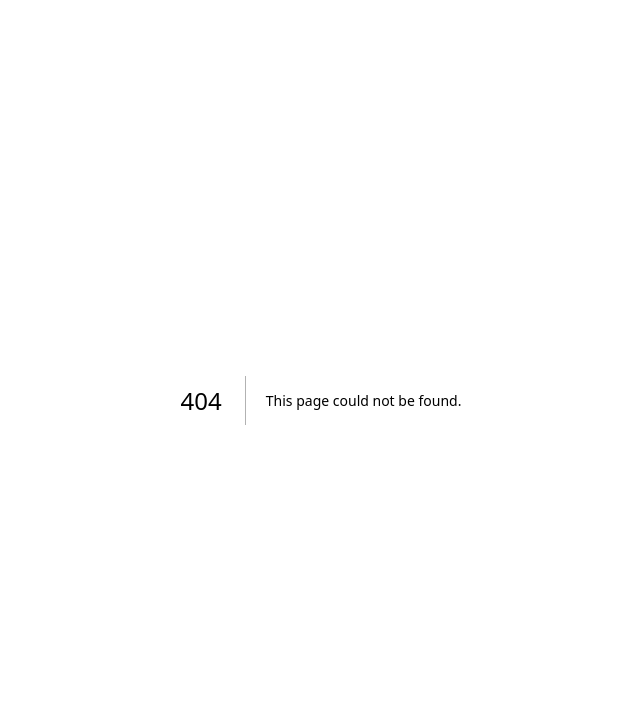
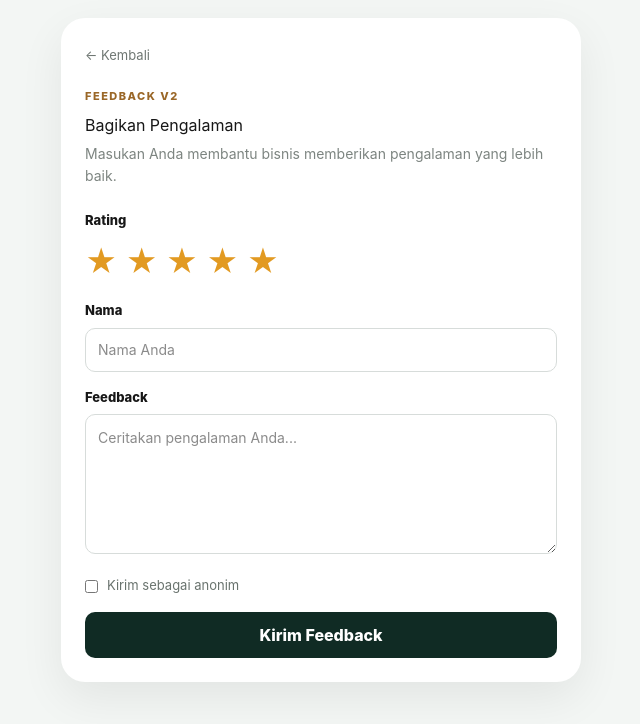
Before and after one commit to ulasantokogle-max/ulasantoko-review-card, a Next.js app: page /lp/1/feedback in a window 1280 px wide. Before the commit this address had no page. Shown: the top 724 px of the page, without its empty margins (319-959 px from the left). Built offline with nearby package versions, Linux system fonts and the light colour scheme.

Commit message:
feat(v2): add standalone feedback page

```diff
--- /dev/null
+++ b/app/lp/[slug]/feedback/page.tsx
@@ -0,0 +1,79 @@
+"use client";
+
+import { FormEvent, useState } from "react";
+
+export default function FeedbackPage({ params }: { params: { slug: string } }) {
+  const slug = params.slug.toUpperCase();
+  const [rating, setRating] = useState(5);
+  const [name, setName] = useState("");
+  const [message, setMessage] = useState("");
+  const [anonymous, setAnonymous] = useState(false);
+  const [status, setStatus] = useState("");
+  const [loading, setLoading] = useState(false);
+
+  async function submit(event: FormEvent<HTMLFormElement>) {
+    event.preventDefault();
+    setLoading(true);
+    setStatus("");
+    try {
+      const response = await fetch("/api/v2/feedback", {
+        method: "POST",
+        headers: { "content-type": "application/json" },
+        body: JSON.stringify({ lp_slug: slug, rating, customer_name: name, message, is_anonymous: anonymous }),
+      });
+      const payload = await response.json();
+      setStatus(response.ok ? "✓ Terima kasih. Feedback Anda sudah diterima." : payload.message ?? "Feedback gagal dikirim.");
+      if (response.ok) {
+        setMessage("");
+        setName("");
+      }
+    } catch {
+      setStatus("Tidak dapat mengirim feedback.");
+    } finally {
+      setLoading(false);
+    }
+  }
+
+  return (
+    <main style={{ minHeight: "100vh", padding: 18, background: "#f3f6f4", fontFamily: "Inter,system-ui,sans-serif" }}>
+      <section style={{ maxWidth: 520, margin: "0 auto", background: "white", borderRadius: 24, padding: 24, boxShadow: "0 16px 45px rgba(0,0,0,.07)" }}>
+        <a href={`/lp/${slug}`} style={{ color: "#6f7773", textDecoration: "none", fontSize: 13 }}>← Kembali</a>
+        <div style={{ marginTop: 22, fontSize: 11, fontWeight: 800, letterSpacing: 1.5, color: "#9a6728" }}>FEEDBACK V2</div>
+        <h1 style={{ margin: "8px 0 6px" }}>Bagikan Pengalaman</h1>
+        <p style={{ color: "#7d8581", lineHeight: 1.6, fontSize: 14 }}>Masukan Anda membantu bisnis memberikan pengalaman yang lebih baik.</p>
+
+        <form onSubmit={submit} style={{ display: "grid", gap: 16, marginTop: 24 }}>
+          <div>
+            <div style={{ fontSize: 13, fontWeight: 800, marginBottom: 8 }}>Rating</div>
+            <div style={{ display: "flex", gap: 8 }}>
+              {[1, 2, 3, 4, 5].map((value) => (
+                <button key={value} type="button" onClick={() => setRating(value)} aria-label={`${value} bintang`} style={{ border: 0, background: "transparent", fontSize: 31, color: value <= rating ? "#e29a22" : "#d6dcda", cursor: "pointer", padding: 0 }}>★</button>
+              ))}
+            </div>
+          </div>
+
+          <label>
+            <div style={{ fontSize: 13, fontWeight: 800, marginBottom: 7 }}>Nama</div>
+            <input value={name} onChange={(e) => setName(e.target.value)} disabled={anonymous} placeholder="Nama Anda" style={inputStyle} />
+          </label>
+
+          <label>
+            <div style={{ fontSize: 13, fontWeight: 800, marginBottom: 7 }}>Feedback</div>
+            <textarea value={message} onChange={(e) => setMessage(e.target.value)} required rows={6} maxLength={3000} placeholder="Ceritakan pengalaman Anda..." style={{ ...inputStyle, paddingTop: 12, resize: "vertical" }} />
+          </label>
+
+          <label style={{ display: "flex", gap: 9, alignItems: "center", fontSize: 13, color: "#69736e" }}>
+            <input type="checkbox" checked={anonymous} onChange={(e) => setAnonymous(e.target.checked)} /> Kirim sebagai anonim
+          </label>
+
+          <button disabled={loading} type="submit" style={buttonStyle}>{loading ? "Mengirim..." : "Kirim Feedback"}</button>
+        </form>
+
+        {status && <div style={{ marginTop: 16, padding: 13, borderRadius: 12, background: status.startsWith("✓") ? "#effbf3" : "#fff1f1", color: status.startsWith("✓") ? "#16753b" : "#a32626", fontSize: 13 }}>{status}</div>}
+      </section>
+    </main>
+  );
+}
+
+const inputStyle: React.CSSProperties = { width: "100%", minHeight: 44, border: "1px solid #d7dcda", borderRadius: 10, padding: "0 12px", fontSize: 14, boxSizing: "border-box" };
+const buttonStyle: React.CSSProperties = { minHeight: 46, border: 0, borderRadius: 10, background: "#102b24", color: "white", fontWeight: 800, cursor: "pointer" };
```
